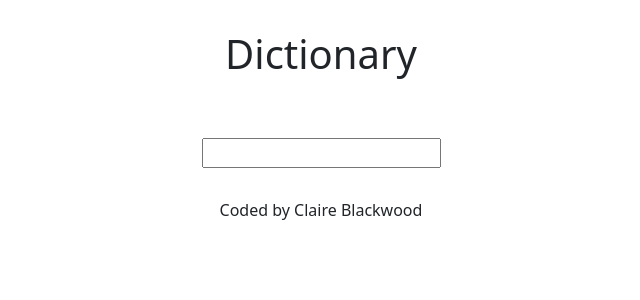
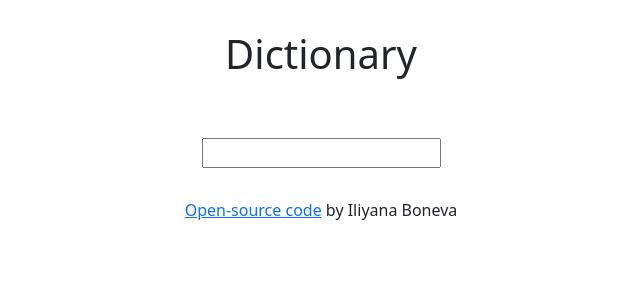
Before and after one commit to Killiana/dictionary-project, a React (Create React App) app: page / in a window 1280 px wide. Shown: the top 300 px of the page, without its empty margins (319-959 px from the left). Built offline with nearby package versions, Linux system fonts and the light colour scheme.

Commit message:
Updated source code

```diff
--- a/src/App.js
+++ b/src/App.js
@@ -12,7 +12,12 @@
           </main>
         </header>
       </div>
-      <footer className="text-center">Coded by Claire Blackwood</footer>
+      <footer className="text-center">
+        <a href="https://github.com/Killiana/dictionary-project">
+          Open-source code
+        </a>{" "}
+        by Iliyana Boneva
+      </footer>
     </div>
   );
 }
```
